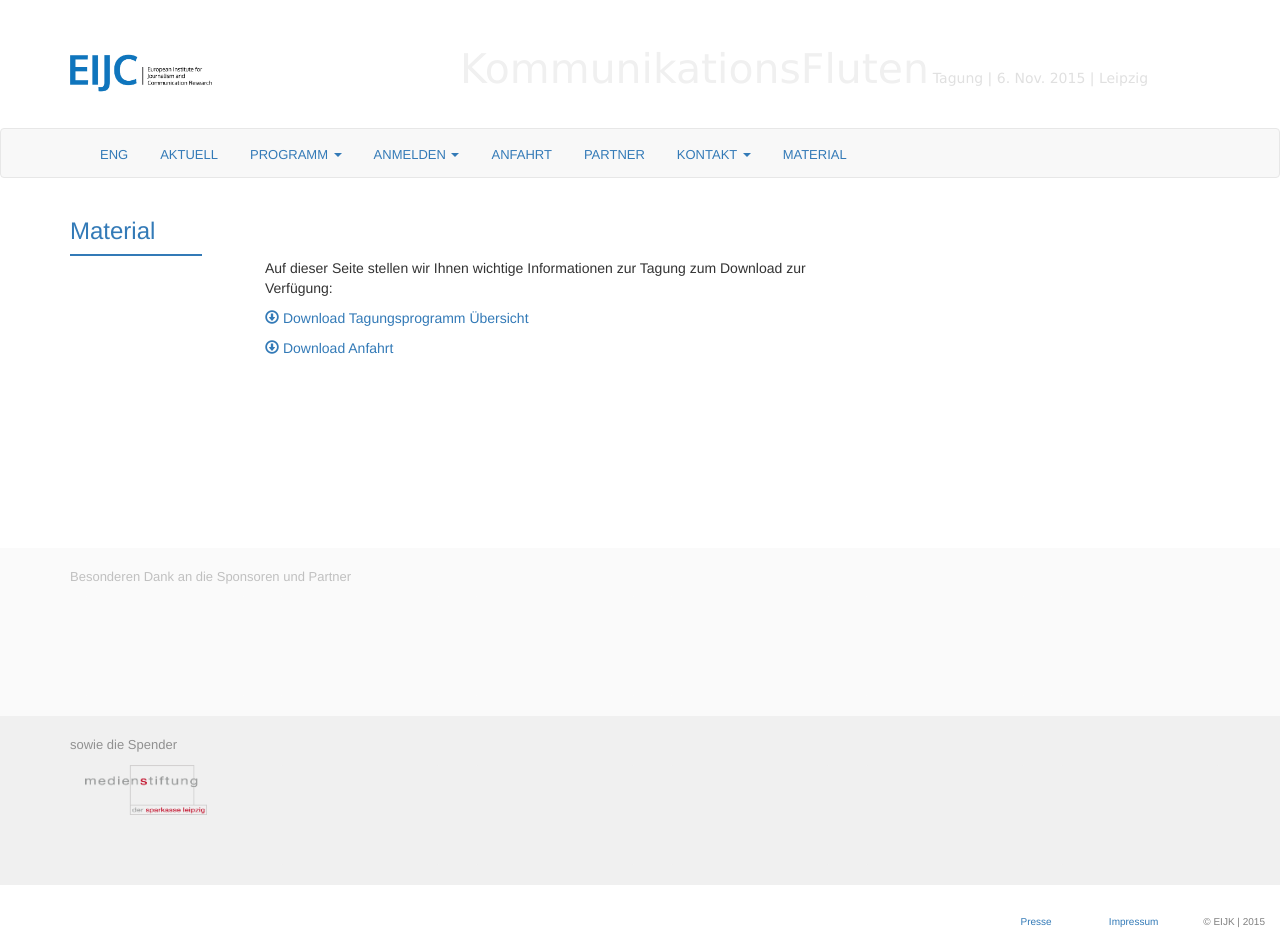
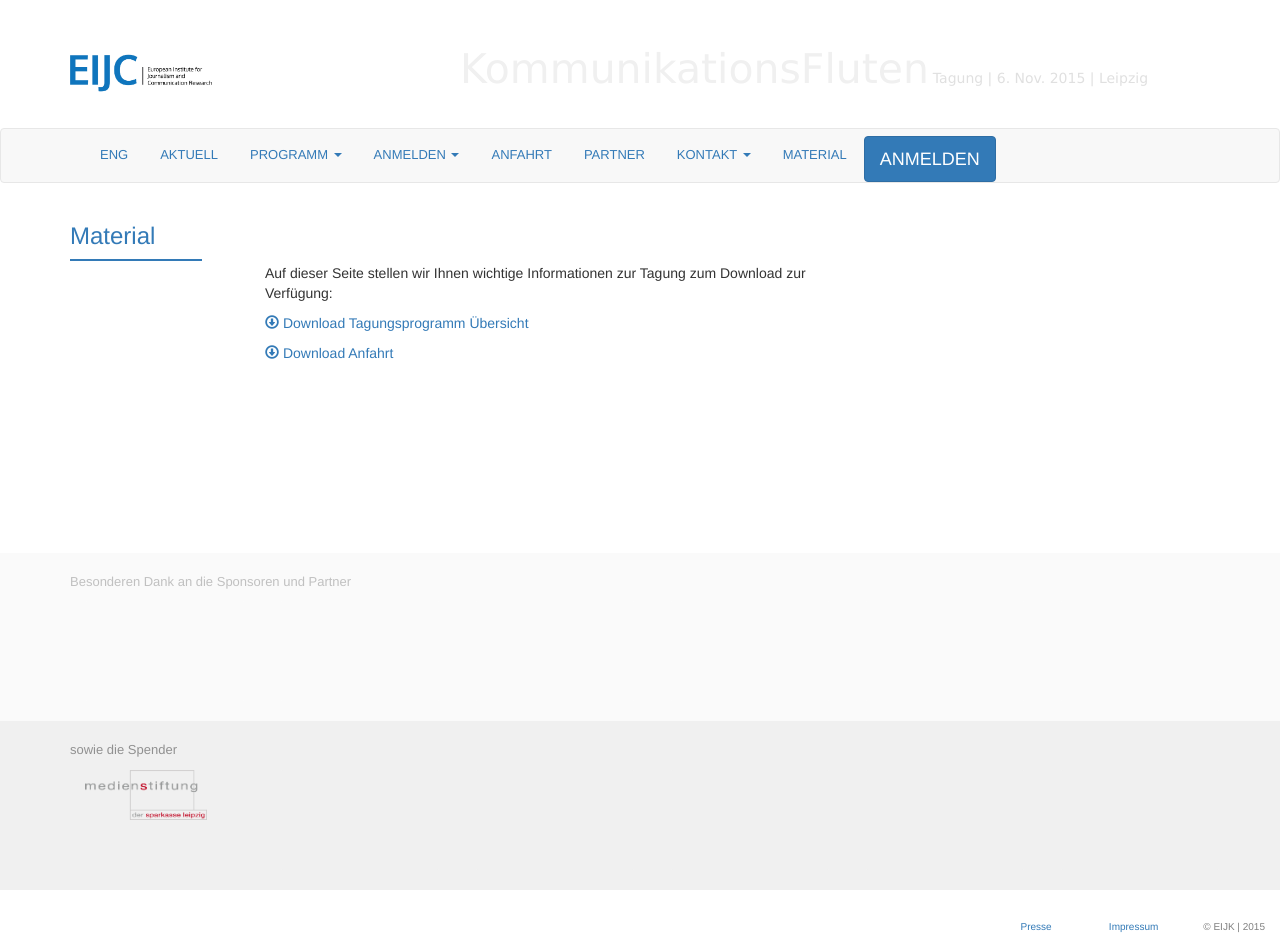
Before and after one commit to susedev/test, a Jekyll site: the page built from material.html, in a window 1280 px wide. Built offline with Jekyll 4.4.1, drawn with Linux system fonts in a browser that asks for light colours; nearby versions of some CDN libraries.

Commit message:
Update navbar.html

```diff
--- a/_includes/navbar.html
+++ b/_includes/navbar.html
@@ -38,6 +38,7 @@
             <li><a href="{{ site.base_url }}/impressum.html">Impressum</a></li>
           </ul>
          <li><a href="{{ site.base_url }}/material.html">Material <span class="sr-only">(current)</span></a></li>
+         <li><a class="btn btn-primary btn-lg" href="{{ site.base_url }}/anmeldung.html role="button">Anmelden</a></li>
         </li>
       </ul>
   </div>
```
